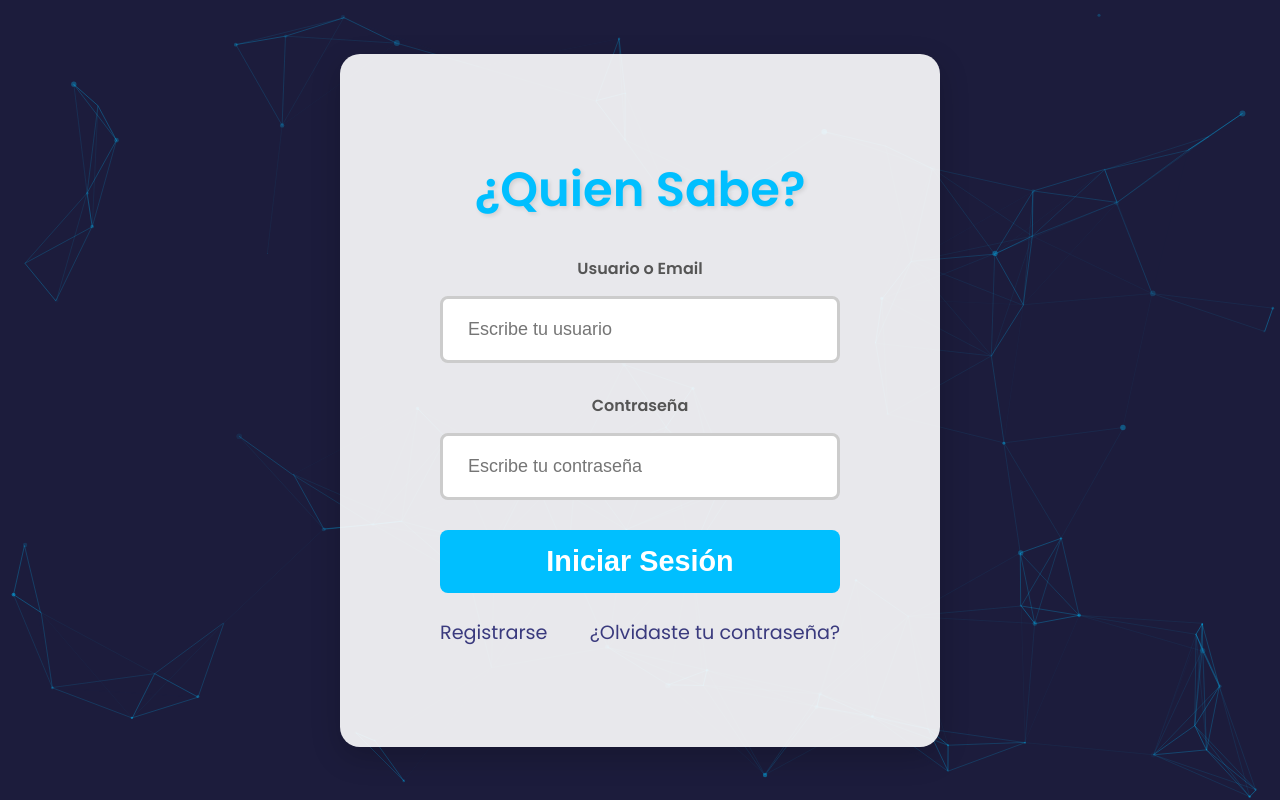
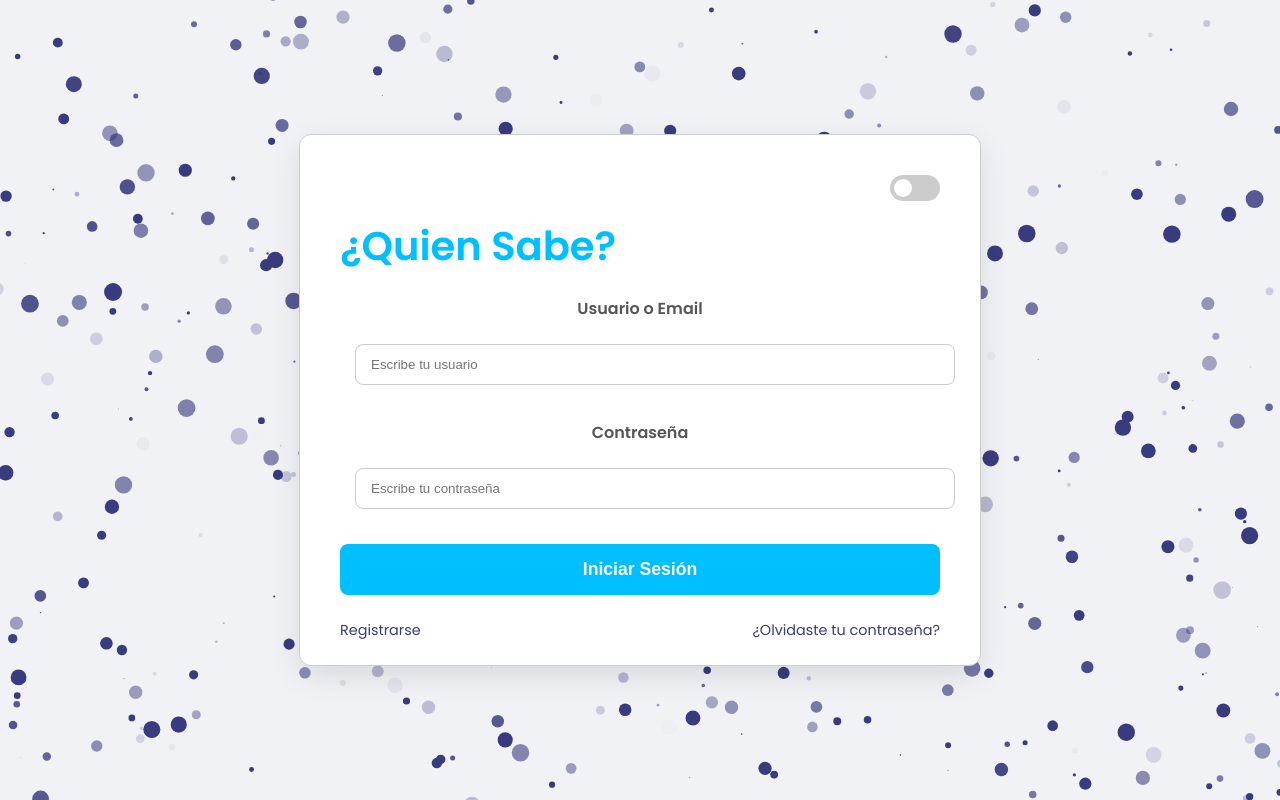
Before and after one commit to Etrli/Quien_Sabe, a plain HTML site: page index.html in a window 1280 px wide. Drawn offline with nearby package versions, Linux system fonts and the light colour scheme.

Commit message:
se mergeo todo lo del main y recien empiezo mi rama

```diff
--- a/assets/JS/app.js
+++ b/assets/JS/app.js
@@ -1,152 +1,109 @@
-// Espera a que todo el contenido de la página se cargue
+// script.js
+
 document.addEventListener('DOMContentLoaded', () => {
 
-    // Obtiene el formulario por su ID
+    // --- LÓGICA DEL MODO OSCURO/CLARO ---
+    const themeToggle = document.getElementById('theme-toggle');
+    const body = document.body;
+
+    // Función para aplicar el tema y actualizar las partículas
+    function applyTheme(theme) {
+        if (theme === 'dark') {
+            body.classList.add('dark-mode');
+            themeToggle.checked = true;
+        } else {
+            body.classList.remove('dark-mode');
+            themeToggle.checked = false;
+        }
+    }
+
+    // Cargar el tema guardado al iniciar la página
+    const savedTheme = localStorage.getItem('theme') || 'light';
+    applyTheme(savedTheme);
+
+    // Evento para el interruptor de tema
+    themeToggle.addEventListener('click', () => {
+        const newTheme = themeToggle.checked ? 'dark' : 'light';
+        localStorage.setItem('theme', newTheme);
+        applyTheme(newTheme);
+    });
+
+
+    // --- LÓGICA DE PARTICLES.JS ---
+    function initParticles(theme) {
+        const colors = getParticleColors(theme);
+
+        particlesJS('particles-js', {
+            "particles": {
+                "number": { "value": 300, "density": { "enable": true, "value_area": 700 } },
+                "color": { "value": colors.particleColor },
+                "shape": { "type": "circle" },
+                "opacity": { "value": 1.5, "random": true },
+                "size": { "value": 9, "random": true },
+                "line_linked": {
+                    "enable": false,
+                    "distance": 150,
+                    "color": colors.lineColor,
+                    "opacity": 0.4,
+                    "width": 4
+                },
+                "move": {
+                    "enable": true, "speed": 3, "direction": "none", "random": true,
+                    "straight": false, "out_mode": "out", "bounce": false
+                }
+            },
+            "interactivity": {
+                "detect_on": "canvas",
+                "events": {
+                    "onhover": { "enable": true, "mode": "bubble" },
+                    "onclick": { "enable": true, "mode": "push" },
+                    "resize": true
+                },
+                "modes": {
+                    "bubble": { "distance": 250, "size": 0, "duration": 2, "opacity": 0 },
+                    "push": { "particles_nb": 4 }
+                }
+            },
+            "retina_detect": true
+        });
+    }
+
+    // Función para obtener los colores de las partículas según el tema
+    function getParticleColors(theme) {
+        if (theme === 'dark') {
+            return { particleColor: '#00BFFF', lineColor: '#00BFFF' };
+        } else {
+            return { particleColor: '#3a3a7e', lineColor: '#3a3a7e' };
+        }
+    }
+
+    // Función para actualizar los colores sin reiniciar toda la animación
+    function updateParticlesColor(theme) {
+        const colors = getParticleColors(theme);
+        if (window.pJSDom && window.pJSDom[0]) {
+            const pJS = window.pJSDom[0].pJS;
+            pJS.particles.color.value = colors.particleColor;
+            pJS.particles.line_linked.color = colors.lineColor;
+            pJS.fn.particlesRefresh();
+        }
+    }
+
+    // Inicializa las partículas con el tema actual
+    initParticles(savedTheme);
+
+
+    // --- LÓGICA DEL FORMULARIO DE LOGIN (sin cambios) ---
     const loginForm = document.getElementById('login-form');
-
-    // Obtiene el enlace de registro por su ID
     const registerLink = document.getElementById('register-link');
 
-    // Añade un evento que se dispara cuando se intenta enviar el formulario
     loginForm.addEventListener('submit', (event) => {
-        // previene que la página se recargue (comportamiento por defecto del formulario)
         event.preventDefault();
-
         const username = loginForm.username.value;
-
-        // Simulación de un inicio de sesión
-        // En una aplicación real, aquí enviarías los datos a un servidor
         alert(`¡Hola ${username}! \n\nIniciando sesión... (Esto es una demostración)`);
-
-        // Aquí podrías redirigir a otra página, por ejemplo:
-        // window.location.href = '/dashboard.html';
     });
 
-    // Añade un evento de clic al enlace de "Registrarse"
     registerLink.addEventListener('click', (event) => {
-        event.preventDefault(); // previene que el enlace navegue a "#"
-
-        // Simulación de navegación a la página de registro
+        event.preventDefault();
         alert('Redirigiendo a la página de registro... (Esto es una demostración)');
-
-        // En una aplicación real, harías esto:
-        // window.location.href = '/registro.html';
     });
-
 });
-document.addEventListener('DOMContentLoaded', () => {
-    /* ... tu código JavaScript anterior ... */
-
-    particlesJS('particles-js', {
-        particles: {
-            number: {
-                value: 80,
-                density: {
-                    enable: true,
-                    value_area: 800
-                }
-            },
-            color: {
-                value: '#00BFFF'
-            },
-            shape: {
-                type: 'circle',
-                stroke: {
-                    width: 0,
-                    color: '#000000'
-                },
-                polygon: {
-                    nb_sides: 5
-                },
-                image: {
-                    src: 'img/github.svg',
-                    width: 100,
-                    height: 100
-                }
-            },
-            opacity: {
-                value: 0.5,
-                random: true,
-                anim: {
-                    enable: false,
-                    speed: 1,
-                    opacity_min: 0.1,
-                    sync: false
-                }
-            },
-            size: {
-                value: 3,
-                random: true,
-                anim: {
-                    enable: false,
-                    speed: 40,
-                    size_min: 0.1,
-                    sync: false
-                }
-            },
-            line_linked: {
-                enable: true,
-                distance: 150,
-                color: '#00BFFF',
-                opacity: 0.4,
-                width: 1
-            },
-            move: {
-                enable: true,
-                speed: 3,
-                direction: 'none',
-                random: true,
-                straight: false,
-                out_mode: 'out',
-                bounce: false,
-                attract: {
-                    enable: false,
-                    rotateX: 600,
-                    rotateY: 1200
-                }
-            }
-        },
-        interactivity: {
-            detect_on: 'canvas',
-            events: {
-                onhover: {
-                    enable: true,
-                    mode: 'bubble'
-                },
-                onclick: {
-                    enable: true,
-                    mode: 'push'
-                },
-                resize: true
-            },
-            modes: {
-                grab: {
-                    distance: 400,
-                    line_linked: {
-                        opacity: 1
-                    }
-                },
-                bubble: {
-                    distance: 250,
-                    size: 0,
-                    duration: 2,
-                    opacity: 0,
-                    speed: 3
-                },
-                repulse: {
-                    distance: 400,
-                    duration: 0.4
-                },
-                push: {
-                    particles_nb: 4
-                },
-                remove: {
-                    particles_nb: 2
-                }
-            }
-        },
-        retina_detect: true
-    });
-
-    /* ... el resto de tu código JavaScript ... */
-});
--- a/assets/css/style.css
+++ b/assets/css/style.css
@@ -1,142 +1,207 @@
 /* Importar una fuente bonita desde Google Fonts (opcional) */
 @import url('https://fonts.googleapis.com/css2?family=Poppins:wght@400;600&display=swap');
 
-/* Estilos generales del cuerpo de la página */
+/* style.css */
+
+/* Importar una fuente bonita desde Google Fonts (opcional) */
+@import url('https://fonts.googleapis.com/css2?family=Poppins:wght@400;600&display=swap');
+
+/* --- Definición de Variables de Color --- */
+:root {
+    /* Modo Claro (Default) */
+    --primary-color: #00BFFF; /* Celeste principal */
+    --background-color: #f0f2f5; /* Fondo claro y suave */
+    --form-background: #ffffff;
+    --text-color: #333;
+    --label-color: #555;
+    --border-color: #ccc;
+    --link-color: #3a3a7e;
+    --shadow-color: rgba(0, 0, 0, 0.1);
+    --switch-bg: #ccc;
+    --particles-color: #3a3a7e;
+    --particles-link-color: #3a3a7e;
+}
+
+body.dark-mode {
+    /* Modo Oscuro */
+    --primary-color: #00BFFF; /* Mantenemos el celeste para acentos */
+    --background-color: #121212; /* Fondo oscuro principal */
+    --form-background: #1e1e2f; /* Un azul muy oscuro para el formulario */
+    --text-color: #f0f0f0; /* Texto claro */
+    --label-color: #a0a0a0; /* Etiquetas un poco más tenues */
+    --border-color: #444; /* Bordes más oscuros */
+    --link-color: #00BFFF; /* El celeste resalta bien en modo oscuro */
+    --shadow-color: rgba(0, 0, 0, 0.4);
+    --switch-bg: #555;
+    --particles-color: #00BFFF;
+    --particles-link-color: #00BFFF;
+}
+
+/* --- Estilos Generales --- */
 body {
+    cursor: wait;
     margin: 0;
     font-family: 'Poppins', sans-serif;
-    background: linear-gradient(135deg, #1c1c3c, #3a3a7e); /* Fondo degradado oscuro y elegante */
+    background-color: var(--background-color);
     display: flex;
     justify-content: center;
     align-items: center;
-    min-height: 100vh; /* Ocupa toda la altura de la pantalla */
-    color: #333;
-        /* ... otros estilos del body ... */
-    position: relative; /* Necesario para el z-index del login-container */
-    background: #1c1c3c; /* Un color de fondo sólido de respaldo */
+    min-height: 100vh;
+    transition: background-color 0.3s ease;
 }
-
-/* Contenedor principal del formulario */
-.login-container {
-    background-color: white;
-    padding: 100px;
-    border-radius: 20px;
-    box-shadow: 0 10px 30px rgba(0, 0, 0, 0.2); /* Sombra para dar profundidad */
-    width: 100%;
-    max-width: 400px;
-    text-align: center;
-    /* Efecto de transición para una aparición suave */
-    animation: fadeIn 0.5s ease-in-out;
-    /* ... tus estilos del login-container ... */
-    position: relative; /* Para que esté encima de las partículas */
-    z-index: 10;
-    /* Quitar el background degradado del contenedor para que se vea el fondo de partículas */
-    background-color: rgba(255, 255, 255, 0.9); /* Un blanco semi-transparente para que se vea el fondo */
-}
-
-/* ... tus estilos CSS anteriores ... */
 
 #particles-js {
     position: fixed;
     width: 100%;
     height: 100%;
-    z-index: -1; /* Para que esté detrás del contenido */
-}
-/* Estilo del Logo "¿Quien Sabe?" */
-.logo {
-    font-size: 3em; /* Tamaño de fuente grande */
-    font-weight: 600; /* Letra seminegrita */
-    color: #00BFFF;   /* Color celeste (DeepSkyBlue) */
-    margin-bottom: 30px;
-    text-shadow: 2px 2px 4px rgba(0, 0, 0, 0.1); /* Sombra de texto sutil */
+    z-index: 0;
 }
 
-/* Grupos de input (label + campo de texto) */
+.login-container {
+    position: relative;
+    z-index: 1;
+    background-color: var(--form-background);
+    padding: 40px;
+    border-radius: 12px;
+    box-shadow: 0 10px 30px var(--shadow-color);
+    width: 600px;
+    height:450px;
+    text-align: center;
+    transition: background-color 0.3s ease, box-shadow 0.3s ease;
+    border: 1px solid var(--border-color);
+}
+
+.logo {
+    display: flex;
+    font-size: 2.5em;
+    font-weight: 600;
+    color: var(--primary-color);
+    margin-bottom: 20px;
+    text-shadow: 2px 2px 4px rgba(0, 0, 0, 0.1);
+}
+
+/* --- Formulario --- */
 .input-group {
-    margin-bottom: 30px;
+    margin-bottom: 20px;
     text-align: center;
 }
 
 .input-group label {
     display: block;
-    margin-bottom: 15px;
+    margin-bottom: 8px;
     font-weight: 600;
-    color: #555;
+    color: var(--label-color);
+    transition: color 0.3s ease;
 }
 
 .input-group input {
     width: 100%;
-    padding: 20px 25px;
-    border: 3px solid #ccc;
+    padding: 12px 15px;
+    border: 1px solid var(--border-color);
     border-radius: 8px;
-    box-sizing: border-box; /* Asegura que el padding no afecte el ancho total */
-    transition: border-color 0.3s, box-shadow 0.3s;
+    box-sizing: border-box;
+    background-color: transparent;
+    color: var(--text-color);
+    transition: all 0.3s ease;
 }
 
-/* Efecto visual cuando se hace clic en un campo de texto */
 .input-group input:focus {
     outline: none;
-    border-color: #00BFFF;
+    border-color: var(--primary-color);
     box-shadow: 0 0 8px rgba(0, 191, 255, 0.3);
 }
 
-/* Estilo del botón de Iniciar Sesión */
 .btn-login {
     width: 100%;
     padding: 15px;
     border: none;
     border-radius: 8px;
-    background-color: #00BFFF;
+    background-color: var(--primary-color);
     color: white;
-    font-size: 1.8em;
+    font-size: 1.1em;
     font-weight: 600;
-    cursor: pointer; /* Cambia el cursor a una manito */
+    cursor: pointer;
     transition: background-color 0.3s, transform 0.2s;
 }
-#password{
-    text-align:left;
-    font-size: 18px;
+
+.btn-login:hover {
+    color: white;
+    background-color: #009acd;
+    transition: 0.4s;
 }
 #username{
-    text-align: left;
-    font-size: 18px;
+    margin: 15px;
+}
+#password{
+    margin: 15px;
 }
 
-/* Efecto al pasar el ratón sobre el botón */
-.btn-login:hover {
-    background-color: #009acd;
-    transform: translateY(-2px); /* Eleva ligeramente el botón */
-    color: black;
-    transition: 1s;
-}
-
-/* Contenedor de las opciones "Registrarse" y "Olvidé contraseña" */
 .options {
     margin-top: 25px;
     display: flex;
     justify-content: space-between;
-    font-size: 1.2em;
+    font-size: 0.9em;
 }
 
 .options a {
-    color: #3a3a7e;
+    color: var(--link-color);
     text-decoration: none;
     transition: color 0.3s;
 }
 
 .options a:hover {
-    color: #00BFFF;
     text-decoration: underline;
 }
 
-/* Animación de entrada */
-@keyframes fadeIn {
-    from {
-        opacity: 0;
-        transform: translateY(-20px);
-    }
-    to {
-        opacity: 1;
-        transform: translateY(0);
-    }
+/* --- Estilos del Interruptor de Tema (Toggle Switch) --- */
+.theme-switch-wrapper {
+    display: flex;
+    align-items: center;
+    justify-content: flex-end; /* Lo alinea a la derecha */
+    margin-bottom: 15px;
 }
+
+.theme-switch {
+    position: relative;
+    display: inline-block;
+    width: 50px;
+    height: 26px;
+}
+
+.theme-switch input {
+    opacity: 0;
+    width: 0;
+    height: 0;
+}
+
+.slider {
+    position: absolute;
+    cursor: pointer;
+    top: 0;
+    left: 0;
+    right: 0;
+    bottom: 0;
+    background-color: var(--switch-bg);
+    transition: .4s;
+    border-radius: 26px;
+}
+
+.slider:before {
+    position: absolute;
+    content: "";
+    height: 18px;
+    width: 18px;
+    left: 4px;
+    bottom: 4px;
+    background-color: white;
+    transition: .4s;
+    border-radius: 50%;
+}
+
+input:checked + .slider {
+    background-color: var(--primary-color);
+}
+
+input:checked + .slider:before {
+    transform: translateX(24px);
+}
--- a/index.html
+++ b/index.html
@@ -1,5 +1,6 @@
 <!DOCTYPE html>
 <html lang="es">
+
 <head>
     <meta charset="UTF-8">
     <meta name="viewport" content="width=device-width, initial-scale=1.0">
@@ -8,9 +9,16 @@
     <script src="assets/JS/app.js" defer></script>
     <script src="https://cdn.jsdelivr.net/npm/particles.js@2.0.0/particles.min.js"></script>
 </head>
+
 <body>
-<div id="particles-js"></div>
+    <div id="particles-js"></div>
     <div class="login-container">
+        <div class="theme-switch-wrapper">
+            <label class="theme-switch" for="theme-toggle">
+                <input type="checkbox" id="theme-toggle" />
+                <div class="slider round"></div>
+            </label>
+        </div>
         <div class="logo">
             ¿Quien Sabe?
         </div>
@@ -34,4 +42,5 @@
     </div>
 
 </body>
+
 </html>
```
